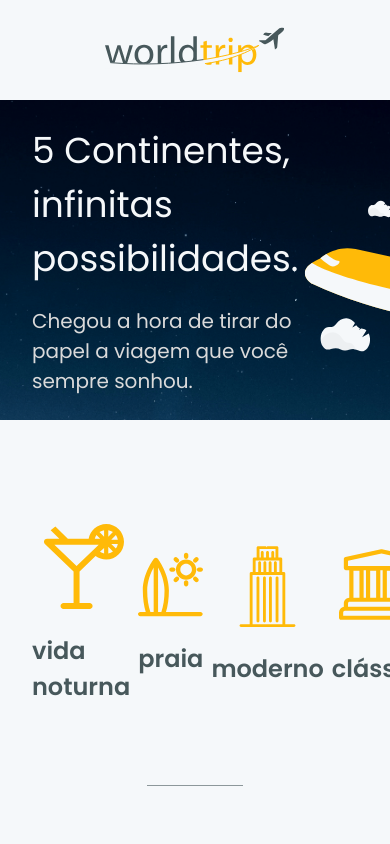
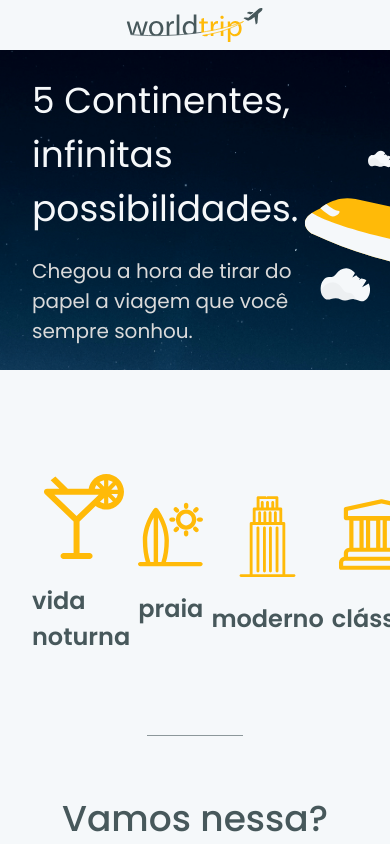
Before and after one commit to leovdn/ignite-react-desafio06, a Next.js app: page / in a window 390 px wide. Shown: the top 844 px of the page. Built offline with nearby package versions, Linux system fonts and the light colour scheme.

Commit message:
feat: responsive Header

```diff
--- a/src/components/Header.tsx
+++ b/src/components/Header.tsx
@@ -2,8 +2,14 @@ import { Flex, Image } from "@chakra-ui/react"
 
 export function Header(): JSX.Element {
   return (
-    <Flex maxW={1160} h={100} mx="auto" p="1.5rem" justifyContent="center">
-      <Image src="/assets/logo.svg" w={180} />
+    <Flex
+      maxW={1160}
+      h={[50, 70, 100]}
+      p={[".5rem", ".7rem", "1.5rem"]}
+      mx="auto"
+      justifyContent="center"
+    >
+      <Image src="/assets/logo.svg" w={[40, 60, 80]} />
     </Flex>
   )
 }
--- a/src/styles/theme.ts
+++ b/src/styles/theme.ts
@@ -22,6 +22,9 @@ export const theme = extendTheme({
   },
   styles: {
     global: {
+      html: {
+        fontSize: "16px",
+      },
       body: {
         bg: "light.text",
         color: "dark.text",
```
